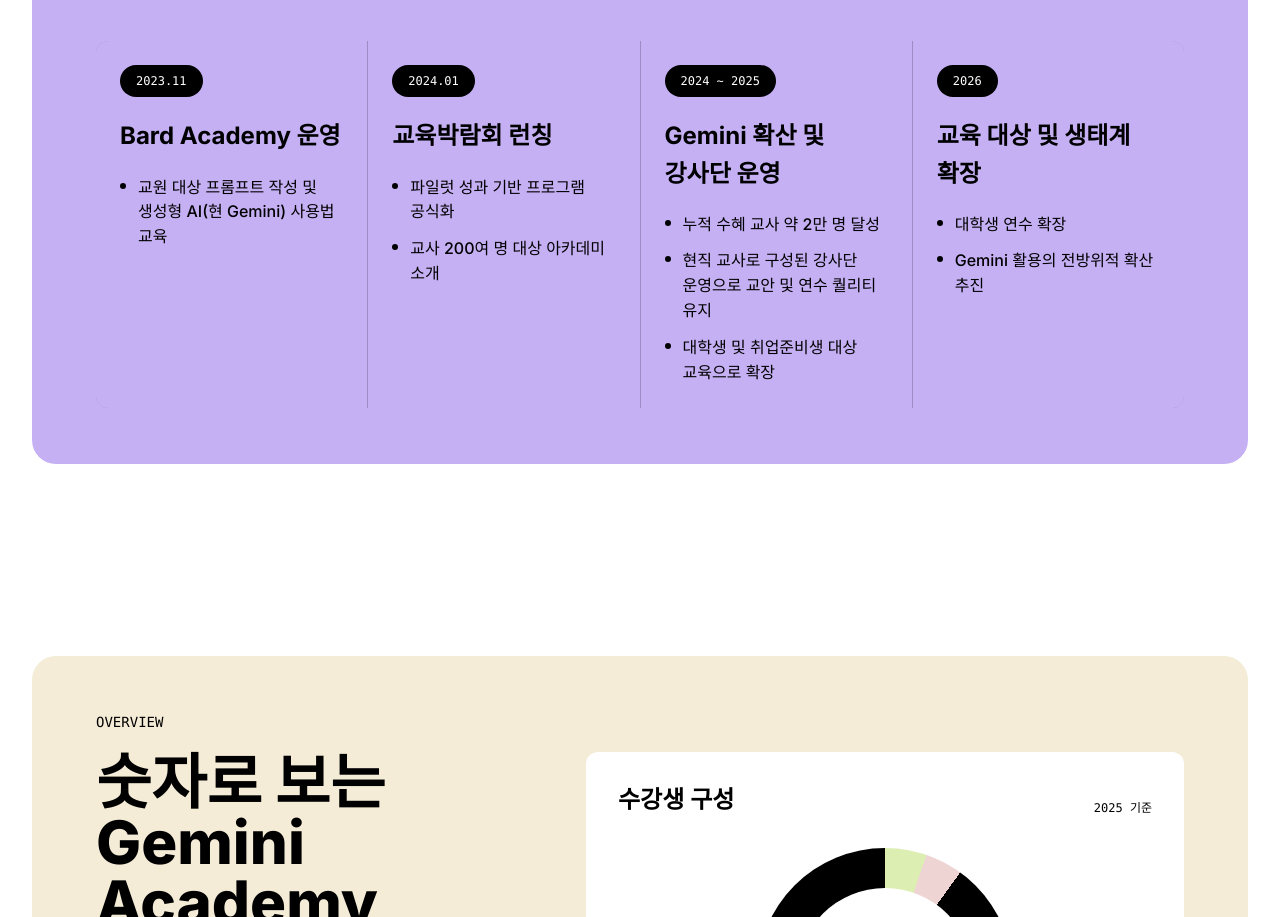
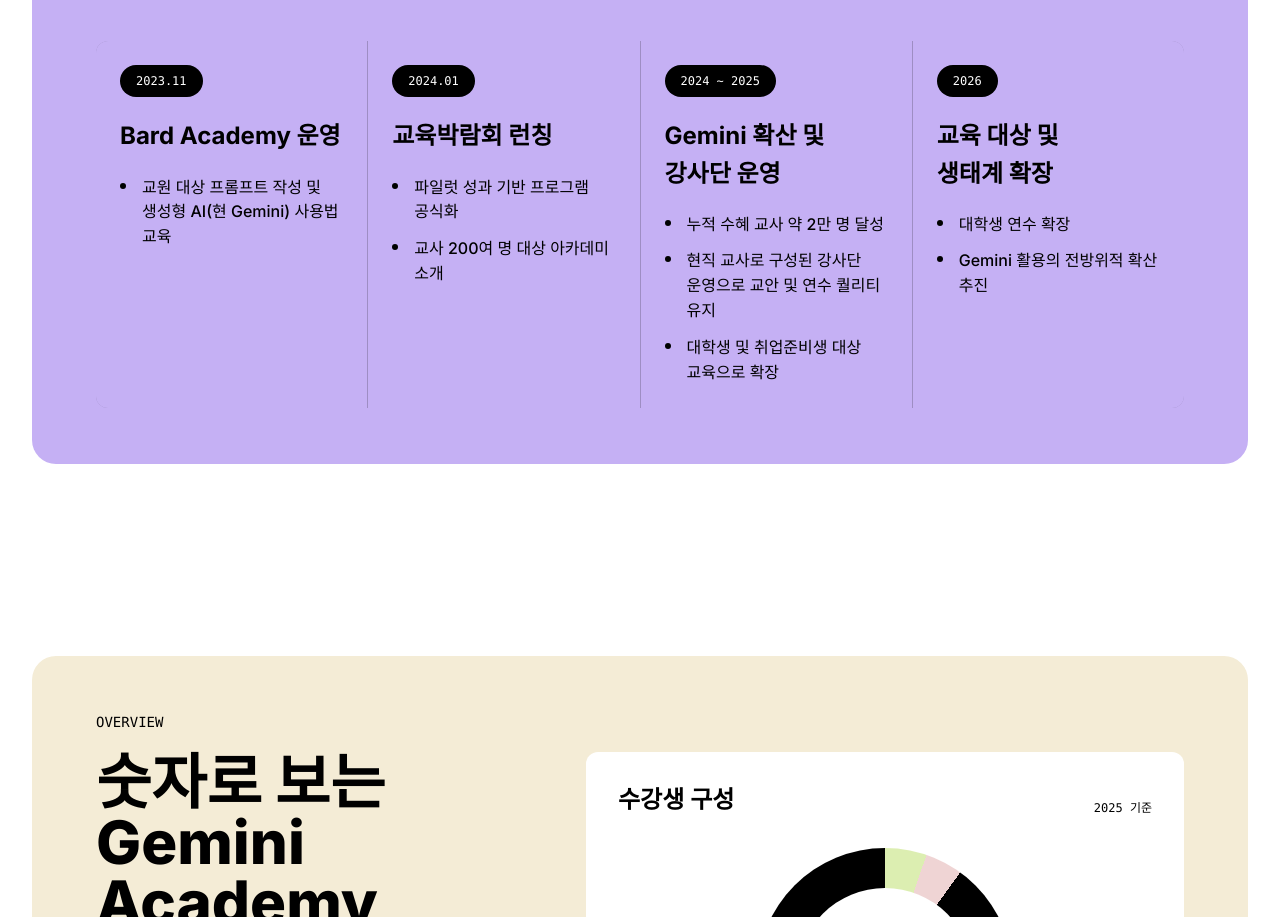
Before and after one commit to syc5032-code/Gemini-Academy-homepage, a Next.js app: page / in a window 1280 px wide. Shown: the part 2990-3907 px from the top of the page. Built offline with nearby package versions, Linux system fonts and the light colour scheme.

Commit message:
Refine history section alignment

```diff
--- a/app/page.tsx
+++ b/app/page.tsx
@@ -49,7 +49,7 @@
   },
   {
     year: '2026',
-    title: '교육 대상 및 생태계 확장',
+    title: '교육 대상 및\n생태계 확장',
     details: ['대학생 연수 확장', 'Gemini 활용의 전방위적 확산 추진'],
   },
 ];
@@ -224,14 +224,14 @@
                   <p className="mb-5 inline-flex rounded-full bg-black px-4 py-2 font-mono text-xs uppercase text-white">
                     {item.year}
                   </p>
-                  <h3 className="figma-copy mb-5 text-2xl font-bold leading-tight text-black">
+                  <h3 className="figma-copy mb-5 whitespace-pre-line text-2xl font-bold leading-tight text-black">
                     {item.title}
                   </h3>
                   <ul className="space-y-3">
                     {item.details.map((detail) => (
-                      <li key={detail} className="figma-copy flex min-w-0 gap-3 text-base font-medium text-black">
-                        <span className="mt-2 h-1.5 w-1.5 shrink-0 rounded-full bg-black" />
-                        {detail}
+                      <li key={detail} className="figma-copy grid min-w-0 grid-cols-[10px_1fr] gap-3 text-base font-medium text-black">
+                        <span className="mt-2 h-1.5 w-1.5 rounded-full bg-black" />
+                        <span className="min-w-0">{detail}</span>
                       </li>
                     ))}
                   </ul>
```
